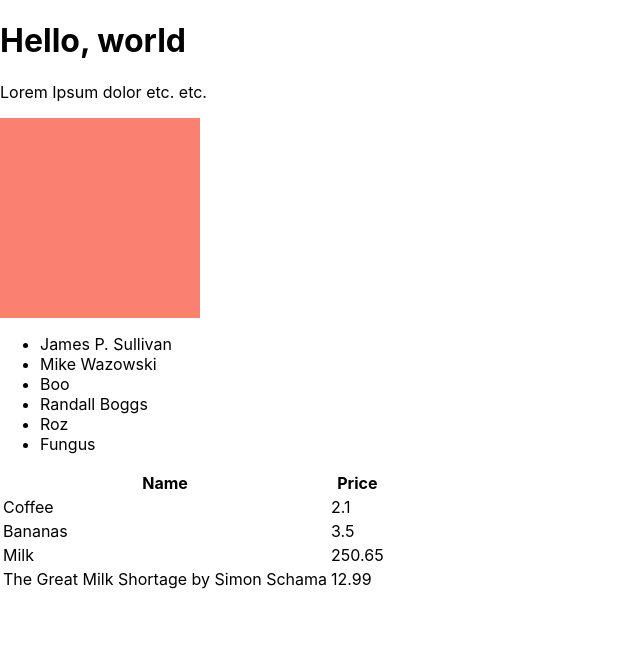
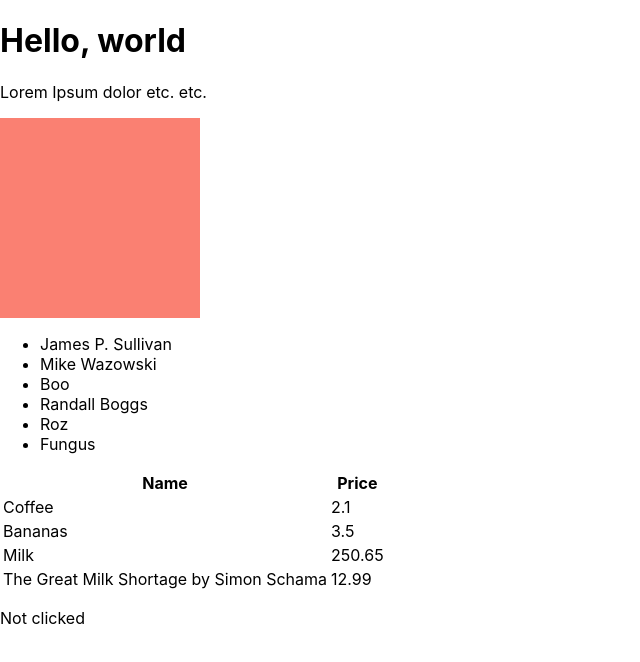
Before and after one commit to nosvalds/devMe-week9--react, a React (Create React App) app in the folder devme-react-exercises/: page / in a window 1280 px wide. Shown: the top 662 px of the page, without its empty margins (0-640 px from the left). Built offline with nearby package versions, Linux system fonts and the light colour scheme.

Commit message:
03 State - Clicked complete

```diff
--- a/devme-react-exercises/src/components/Stuff.js
+++ b/devme-react-exercises/src/components/Stuff.js
@@ -4,6 +4,7 @@ import Paragraph from './Paragraph';
 import Square from './Square';
 import People from './People';
 import Basket from './Basket';
+import Clicked from './state/Clicked';
 
 const Stuff = ({ square }) => {
     let names = ["James P. Sullivan", "Mike Wazowski", "Boo", "Randall Boggs", "Roz", "Fungus"];
@@ -21,6 +22,7 @@ const Stuff = ({ square }) => {
         { square ? <Square /> : null}
         <People names={ names } />
         <Basket items={ items } />
+        <Clicked />
     </React.Fragment>
   );
 }
--- /dev/null
+++ b/devme-react-exercises/src/components/state/Clicked.js
@@ -0,0 +1,27 @@
+import React, { Component } from 'react';
+
+class Clicked extends Component {
+
+    constructor(props) {
+        // make sure you always add this, it makes Component work
+        super(props);
+        // setup our state
+        // just a plain old JavaScript object
+        this.state = {
+            clicked: false,
+        };
+
+        this.handleClick = this.handleClick.bind(this);
+        }
+
+    handleClick() {
+        this.setState({ clicked: true });
+    }
+    render() {
+
+        return (<p onClick={ this.handleClick }>{ this.state.clicked ? "Clicked" : "Not clicked" }</p>)
+    }
+
+}
+
+export default Clicked;
```
